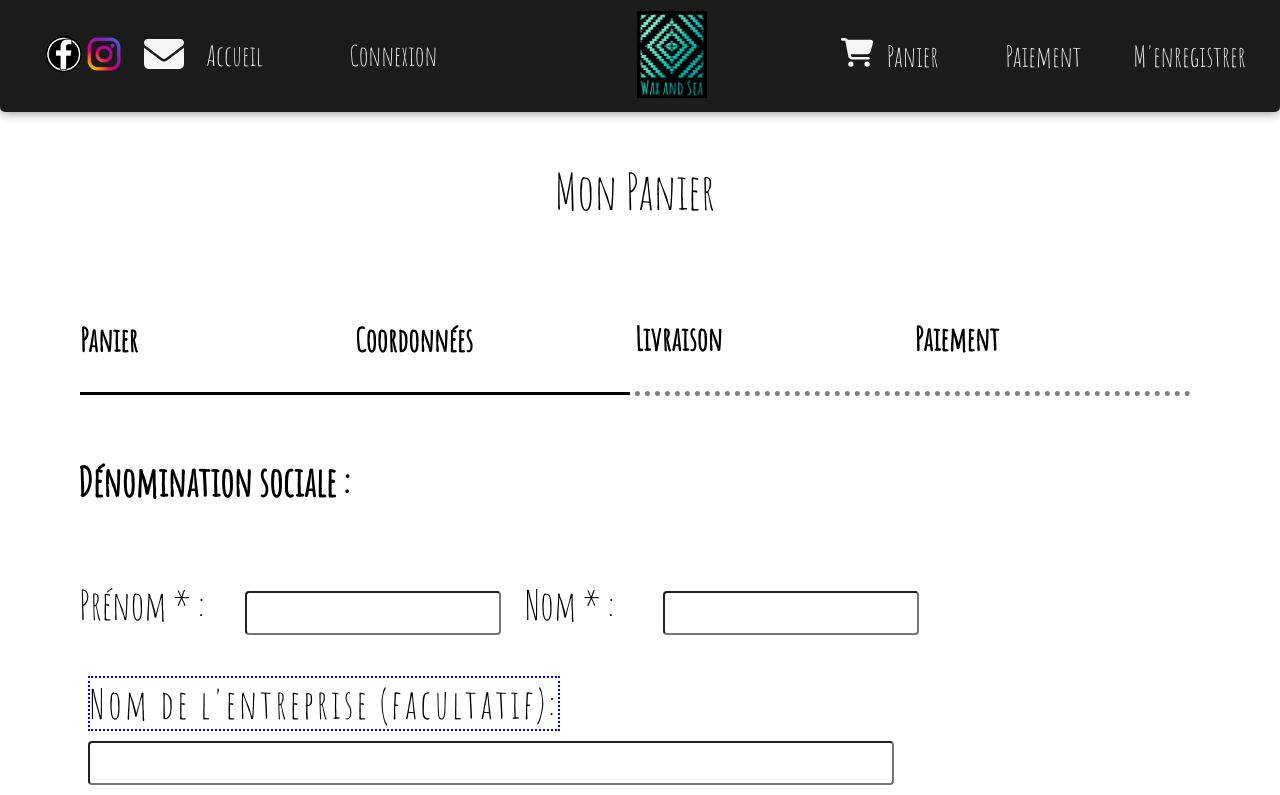
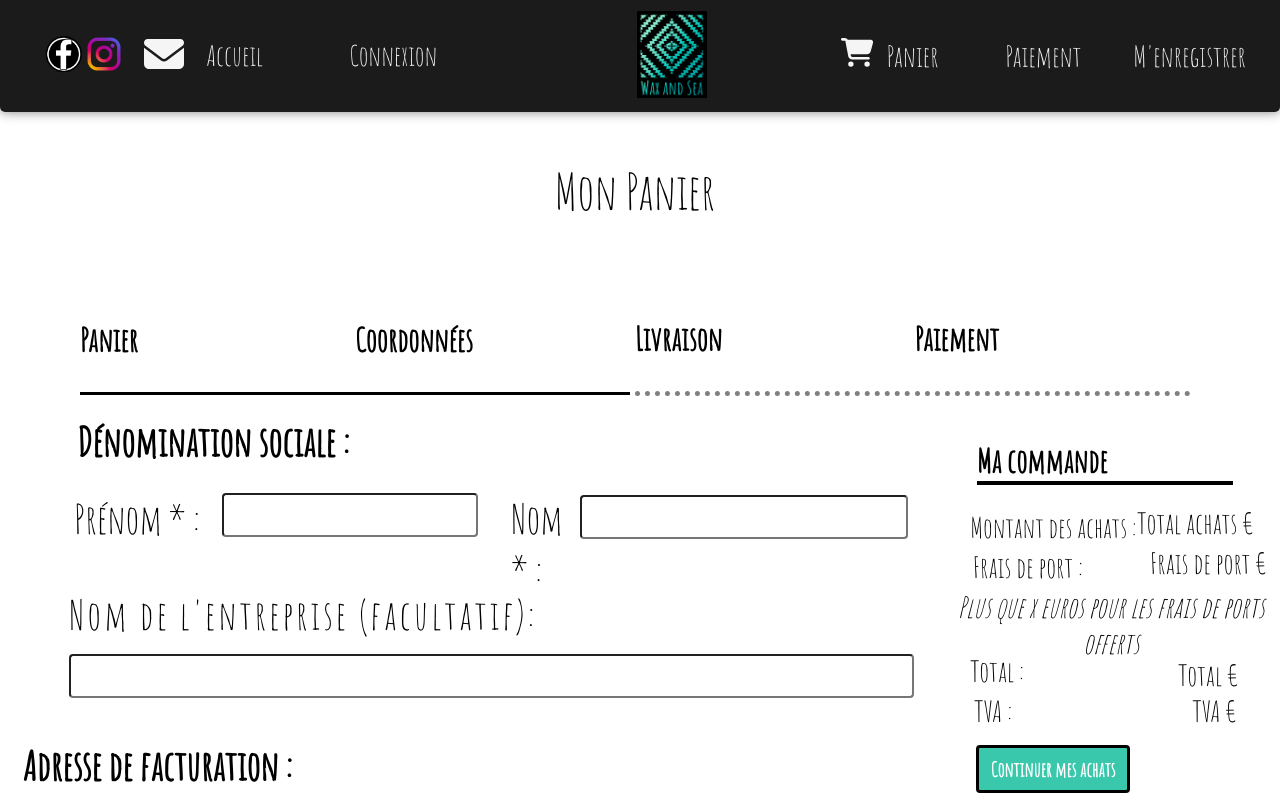
Before and after one commit to tristanlaulanie/waxandsea-front-dashboard, a React (Create React App) app: page /panier/coordonnees in a window 1280 px wide. Shown: the top 795 px of the page. Built offline with nearby package versions, Linux system fonts and the light colour scheme.

Commit message:
PanierCoordonnes:1160px:WIP

```diff
--- a/src/components/Panier/PanierCoordonnees/PanierCoordonnees.css
+++ b/src/components/Panier/PanierCoordonnees/PanierCoordonnees.css
@@ -10,8 +10,7 @@
     display: flex;
     flex-direction: row;
     align-items: right;
-    justify-content: space-between;
-    flex-wrap: wrap;
+    justify-content: center;
 }
 
 form {
--- a/src/components/Panier/PanierCoordonnees/PanierCoordonneesResponsive.css
+++ b/src/components/Panier/PanierCoordonnees/PanierCoordonneesResponsive.css
@@ -1,13 +1,29 @@
 @media screen and (width <= 2400px) {
+  #social-status_title {
+    left: -0.6vw;
+  }
 
   #last_name_label {
     position: relative;
     left: -0.2em;
   }
 
+  #first-name_label_input {
+    /* border: 2px dashed red; */
+    height: 70px;
+  }
+
   #last-name_label_input {
     position: relative;
-    left: -1vw;
+    left: 0.5vw;
+    /* border: 2px dashed red; */
+    width: 28vw;
+    height: 70px;
+  }
+
+  #firstname-lastname_form {
+    /* border: 2px dashed red; */
+    width: 98%;
   }
 
   #company-name_form_container {
@@ -44,7 +60,6 @@
   #confirm_button button {
     position: relative;
     left: 3.3vw;
-
   }
 
   #billing-adress_form {
@@ -58,7 +73,58 @@
 
   #delivery-adress_form {
     left: 5vw;
+  }
+}
 
+@media screen and (width <= 1760px) {
+  #confirm_button {
+    position: relative;
+    top: 10px;
+    left: -2.2vw;
+  }
+}
+
+@media screen and (width <= 1627px) {
+  #confirm_button button {
+    height: 70px;
+  }
+}
+
+@media screen and (width <= 1610px) {
+  #last-name_label_input {
+    /* border: 2px dashed red; */
+    width: 28vw;
+  }
+
+  #last-name_label_input-container {
+    /* border: 2px dotted blue; */
+    display: flex;
+    align-items: flex-start;
+    justify-content: center;
+    width: 27vw;
+    height: 58px;
+    position: relative;
+    top: 7px;
+    left: 0.5vw;
+  }
+
+  #last_name_label {
+    /* border: 2px dotted blue; */
+    width: 28vw;
+    top: -2px;
+  }
+
+  #last_name_input {
+    /* border: 2px solid red;  */
+    width: 80vw;
+    top: -2px;
+  }
+}
+
+@media screen and (width <= 1540px) {
+  #last_name_label {
+    /* border: 2px dotted blue; */
+    width: 29vw;
   }
 }
 
@@ -103,12 +169,11 @@
     left: 0;
     height: 110px;
     width: 64vw;
-    padding: 0 15px; /* Ajout de padding pour l'esthétique */
+    padding: 0 15px;
     display: flex;
     flex-direction: column;
     justify-content: flex-start;
     align-items: flex-start;
-
   }
 
   #company-name_label_input {
@@ -118,7 +183,6 @@
   }
 
   #company-name_form_container label {
-    border: 2px dotted blue;
     position: absolute;
     top: -105px;
     left: 15vw;
@@ -185,9 +249,188 @@
 
   #confirm_button button {
     position: relative;
-    top: 4vh;
+    top: -30px;
+    left: 3.2vw;
+    height: 80px;
+  }
+}
+
+@media screen and (width <= 1500px) {
+  #social-status_title {
+    position: relative;
+    left: 3.5vw;
+  }
+
+  #firstname-lastname_form {
+    left: 2.5vw;
+  }
+
+  #first-name_label_input_container {
+    /* border: 2px dotted blue; */
+    display: flex;
+    align-items: flex-start;
+    justify-content: center;
+    height: 65px;
+    padding: 5px;
+  }
+
+  #first-name_label_input label {
+    /* border: 2px dashed blue; */
+    width: 10vw;
+  }
+
+  #last-name_label_input {
+    /* border: 2px dashed red; */
+    width: 35vw;
+    display: flex;
+    gap: 0;
+  }
+
+  #last_name_label {
+    display: inline;
+    /* border: 2px dashed rgb(164, 90, 229); */
+    width: 28vw;
+    text-align: left;
+    margin: 0;
+    position: relative;
+    left: 0;
+  }
+
+  #last_name_input {
+    position: relative;
+    left: 3vw;
+  }
+
+  #company-name_label_input {
+    left: -12.1vw;
+  }
+
+  #company-name_label_input input {
+    width: 66vw;
+  }
+
+  .command_component_coordonnees {
+    left: -4.5vw;
+  }
+}
+
+@media screen and (width <= 1354px) {
+  #social-status_title {
+    position: absolute;
+    top: -1em;
+    left: 1.5em;
+  }
+
+  #company-name_form {
+    position: relative;
+    top: -10px;
+  }
+
+  #first-name_label {
+    position: relative;
+    left: 1.5vw;
+  }
+
+  #last-name_label_input-container {
+    position: relative;
+    left: -1.8vw;
+  }
+}
+
+@media screen and (width <= 1349px) {
+  #last-name_label_input-container {
+    width: 31vw;
+  }
+
+  #last_name_input {
+    top: 0.3px;
+    left: 0vw;
+  }
+}
+
+@media screen and (width <= 1270px) {
+  #firstname-lastname_form {
+    top: 0;
+    left: 3vw;
+  }
+
+  #company-name_form {
+    top: -22px;
     left: 1vw;
-    height: 10vh;
+  }
+}
+
+@media screen and (width <= 1257px) {
+  #first-name_label_input_container {
+    /* border: 2px dashed darkmagenta; */
+    width: 32vw;
+    position: relative;
+    left: 1vw;
+  }
+
+  #first-name_label_input_container label {
+    /* border: 2px dotted blue; */
+    left: 0;
+    display: inline-block;
+    width: 1200px;
+    margin: 0;
+  }
+
+  #company-name_label_input input {
+    width: 63vw;
+  }
+}
+
+@media screen and (width <= 1230px) {
+  #first-name_label_input_container label {
+    /* border: 3px dotted darkmagenta; */
+    width: 12vw;
+  }
+  #company-name_form {
+    top: -8px;
+    left: 0;
+  }
+}
+
+@media screen and (width <= 1180px) {
+
+  #first-name_label_input_container label,
+  #last-name_label_input-container label {
+    font-size: 2.3em;
+    top: 5px;
+  }
+}
+
+@media screen and (width <= 1160px) {
+  #social-status_title {
+    left: 1.5vw;
+  }
+
+  #firstname-lastname_form {
+    display: flex;
+    flex-direction: column;
+    justify-content: baseline;
+    align-items: flex-start;
+  }
+
+  #first-name_label_input {
+    position: relative;
+    left: -3.5vw;
+    display: flex;
+  }
+
+  #first-name_label_input_container input {
+    position: relative;
+    left: -1em;
+  }
+}
+
+@media screen and (width <= 1100px) {
+  #confirm_button button {
+    height: 85px;
+    width: 59%;
+    left: 4.9vw;
+    top: -60px;
   }
 }
 
@@ -197,3 +440,29 @@
     text-align: left;
   }
 }
+
+@media screen and (width <= 1054px) {
+  #confirm_button button {
+    height: 85px;
+    width: 60.5%;
+    left: 4.7vw;
+    top: -30px;
+  }
+}
+
+@media screen and (width <= 861px) {
+  #confirm_button button {
+    height: 100px;
+    width: 71%;
+    left: 6vw;
+  }
+}
+
+@media screen and (width <= 740px) {
+  #confirm_button button {
+    height: 100px;
+    width: 84%;
+    left: 7.8vw;
+    top: 10px;
+  }
+}
--- a/src/components/Panier/PanierCoordonnees/index.js
+++ b/src/components/Panier/PanierCoordonnees/index.js
@@ -28,13 +28,29 @@ function PanierCoordonnees() {
           <div id="social-status_form">
             <h3 id="social-status_title">Dénomination sociale :</h3>
             <section id="firstname-lastname_form">
-              <div>
-                <label htmlFor="first_name">Prénom * :</label>
-                <input type="text" id="first_name" name="first_name" required />
+              <div id="first-name_label_input">
+                <div id="first-name_label_input_container">
+                  <label id="first-name_label" htmlFor="first_name">Prénom * :</label>
+                  <input
+                    type="text"
+                    id="first_name"
+                    name="first_name"
+                    required
+                  />
+                </div>
               </div>
               <div id="last-name_label_input">
-                <label id="last_name_label" htmlFor="last_name">Nom * :</label>
-                <input type="text" id="last_name" name="last_name" required />
+                <div id="last-name_label_input-container">
+                  <label id="last_name_label" htmlFor="last_name">
+                    Nom * :
+                  </label>
+                  <input
+                    type="text"
+                    id="last_name_input"
+                    name="last_name"
+                    required
+                  />
+                </div>
               </div>
             </section>
             <section id="company-name_form">
```
